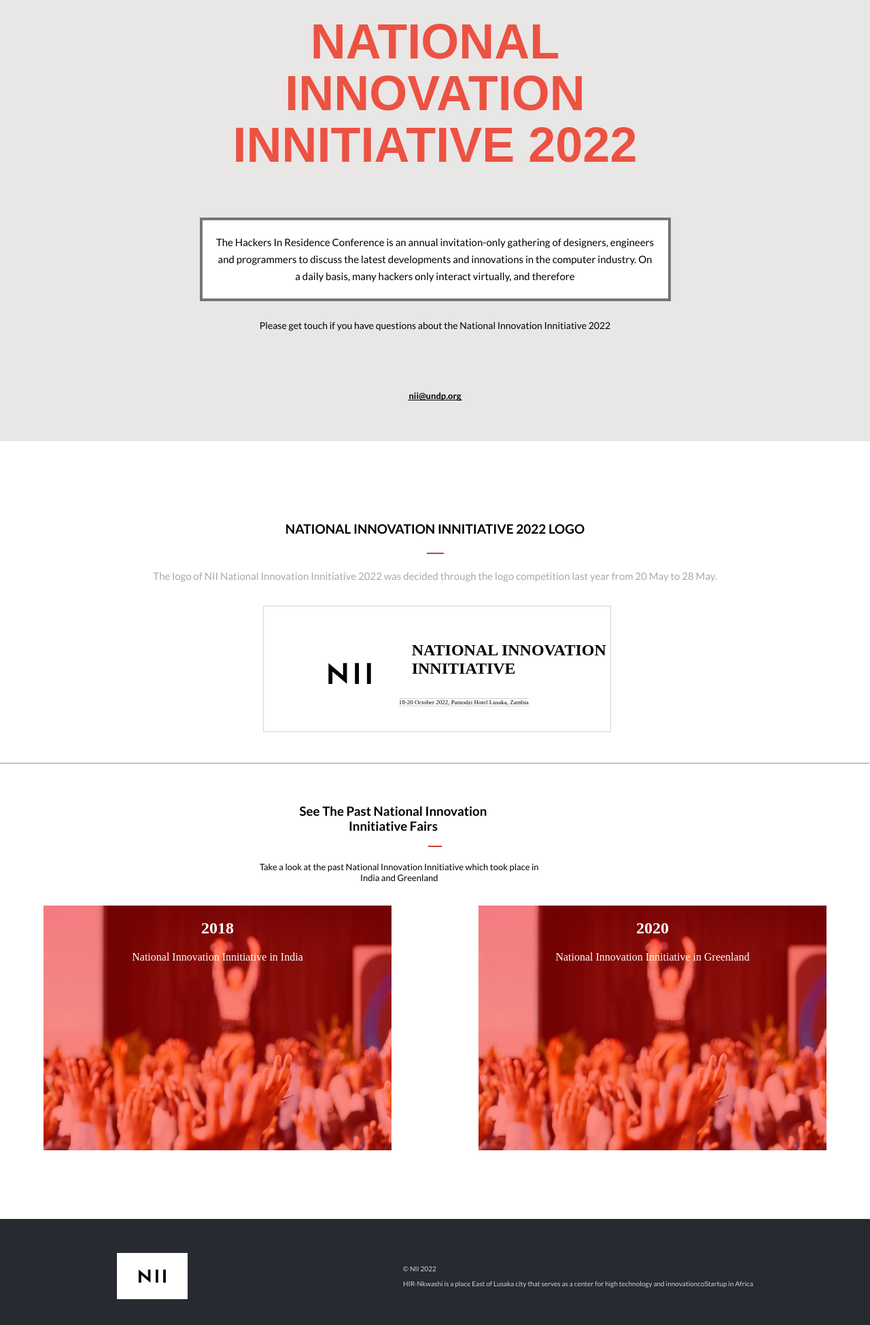
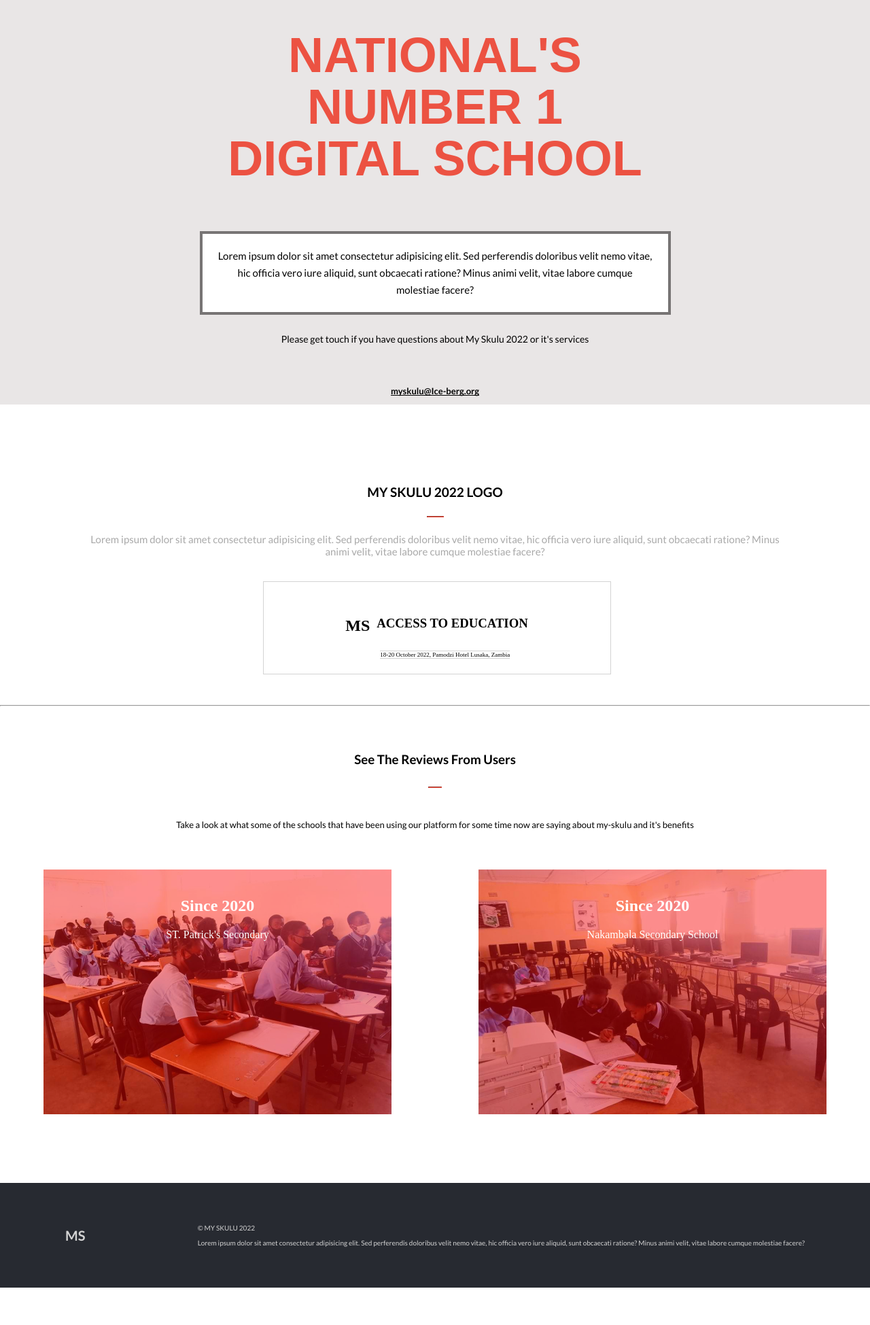
Before and after one commit to ice949/My-Skulu, a website: page about.html in a window 1280 px wide. Shown: the part 223-2172 px from the top of the page at 68% size. After the commit the page ends 2117 px from the top, so only its background shows below. Drawn offline with Linux system fonts and the light colour scheme; a web font is replaced by a local one.

Commit message:
style some

```diff
--- a/about.html
+++ b/about.html
@@ -17,7 +17,7 @@
     <link rel="stylesheet" href="style.css" />
     <link rel="stylesheet" href="styles.css" />
     <link href="http://fonts.cdnfonts.com/css/cocogoose" rel="stylesheet" />
-    <title>NII ZAMBIA</title>
+    <title>My skulu/about</title>
   </head>
   <body>
     <header>
@@ -30,13 +30,13 @@
           <li>Logout</li>
         </ul>
       </nav>
-      <div class="toggle-Menu">
+      <div class="toggle-Menu2">
         <div class="toggleMenu">
           <i class="fas fa-bars" id="humbergar"></i>
         </div>
         <a href="index.html"
-          ><img src="logo.png" alt="logo" class="topLogo"
-        /></a>
+          ><h1  class="topLogo">MS</h1>
+        </a>
         <nav class="navbar1">
           <ul class="abtMenu">
             <li><a href="about.html">About</a></li>
@@ -44,7 +44,7 @@
             <li><a href="#Join">Join</a></li>
             <li><a href="#Sponsor">Sponsor</a></li>
             <li><a href="#News">News</a></li>
-            <li><a href="index.html" class="niicompaign">NII Compaign</a></li>
+            <li><a href="index.html" class="niicompaign">MS Compaign</a></li>
           </ul>
         </nav>
         <nav class="mobileMenu">
@@ -61,38 +61,39 @@
     </header>
     <section class="s1">
       <div class="about">
-        <h3 class="abthello">"Hello! Zambian Innovators"</h3>
-        <h1 class="abtTitle">NATIONAL INNOVATION INNITIATIVE 2022</h1>
+        <h3 class="abthello">"Hello Dear! Welcome To The"</h3>
+        <h1 class="abtTitle">NATIONAL'S NUMBER 1 DIGITAL SCHOOL</h1>
         <div>
           <p class="abtMainText">
-            The Hackers In Residence Conference is an annual invitation-only
-            gathering of designers, engineers and programmers to discuss the
-            latest developments and innovations in the computer industry. On a
-            daily basis, many hackers only interact virtually, and therefore
+            Lorem ipsum dolor sit amet consectetur adipisicing elit.
+             Sed perferendis doloribus velit nemo vitae,
+             hic officia vero iure aliquid, sunt obcaecati ratione?
+              Minus animi velit, vitae labore cumque molestiae facere?
           </p>
         </div>
       </div>
 
       <h2 class="contact">
-        Please get touch if you have questions about the National Innovation
-        Innitiative 2022
+        Please get touch if you have questions about My Skulu 2022 or it's services
       </h2>
-      <p class="contactEmail">nii@undp.org</p>
+      <p class="contactEmail">myskulu@Ice-berg.org</p>
     </section>
 
     <section class="s5">
       <div class="logoCredit">
-        <h2 class="abtTitleLogo">NATIONAL INNOVATION INNITIATIVE 2022 LOGO</h2>
+        <h2 class="abtTitleLogo">MY SKULU 2022 LOGO</h2>
         <hr class="line2" />
         <p class="abttext">
-          The logo of NII National Innovation Innitiative 2022 was decided through the logo
-          competition last year from 20 May to 28 May.
+          Lorem ipsum dolor sit amet consectetur adipisicing elit.
+             Sed perferendis doloribus velit nemo vitae,
+             hic officia vero iure aliquid, sunt obcaecati ratione?
+              Minus animi velit, vitae labore cumque molestiae facere?
         </p>
 
         <div class="logoCredit2">
-          <img src="logo.png" alt="NII logo" class="hirLogo" />
+          <h1>MS</h1>
           <div>
-            <h2 class="hirafrica">NATIONAL INNOVATION INNITIATIVE</h2>
+            <h3 class="hirafric1a">ACCESS TO EDUCATION</h3>
             <p class="smalldate">
               <span class="abtdate">18-20 October 2022, Pamodzi Hotel Lusaka, Zambia</span>
             </p>
@@ -104,23 +105,22 @@
 
     <section class="s2">
       <div>
-        <h3 class="pastEvents">See The Past National Innovation Innitiative Fairs</h3>
+        <h3 class="pastEvents">See The Reviews From Users</h3>
         <hr class="pastEventsLine" />
       </div>
       <div>
         <p class="pastEventsText">
-          Take a look at the past National Innovation Innitiative which took place in
-          India and Greenland
+          Take a look at what some of the schools that have been using our platform for some time now are saying about my-skulu and it's benefits
         </p>
       </div>
       <div class="pastimgcards">
         <div class="pastImage">
-          <h2>2018</h2>
-          <p>National Innovation Innitiative in India</p>
+          <h2>Since 2020</h2>
+          <p>ST. Patrick's Secondary</p>
         </div>
         <div class="pastImage1">
-          <h2>2020</h2>
-          <p>National Innovation Innitiative in Greenland</p>
+          <h2>Since 2020</h2>
+          <p>Nakambala Secondary School</p>
         </div>
       </div>
       </section>
@@ -140,12 +140,14 @@
       </section>
     <footer>
       <div class="abtfooter">
-        <img src="logo.png" alt="eventlogo" class="eventlogo" />
+        <h1>MS</h1>
         <div>
-          <p>&copy; NII 2022</p>
+          <p>&copy; MY SKULU 2022</p>
           <p>
-            HIR-Nkwashi is a place East of Lusaka city that serves as a center
-            for high technology and innovationcoStartup in Africa
+            Lorem ipsum dolor sit amet consectetur adipisicing elit.
+             Sed perferendis doloribus velit nemo vitae,
+             hic officia vero iure aliquid, sunt obcaecati ratione?
+              Minus animi velit, vitae labore cumque molestiae facere?
           </p>
         </div>
       </div>
--- a/index.css
+++ b/index.css
@@ -18,7 +18,7 @@ body {
   background-image: url(images1/st1.jpeg);
   background-repeat: no-repeat;
   /* background-color: rgba(43, 109, 205, 0.22); */
-  background-size: 100% 60vh;
+  background-size: 100% 100%;
 }
 
 h1 {
--- a/modules/clickEvents.js
+++ b/modules/clickEvents.js
@@ -17,6 +17,8 @@ studentLog.addEventListener("submit", (e) => {
   } else {
     modalPage.classList.remove("none");
   }
+  userId.value = "";
+  userPass.value = "";
 });
 
 staffLog.addEventListener("submit", (e) => {
--- a/style.css
+++ b/style.css
@@ -61,6 +61,16 @@ header {
   margin: 0 auto;
   align-items: center;
   justify-content: space-between;
+  color: #ec5242;
+}
+
+.toggle-Menu2 {
+  display: flex;
+  padding: 10px 20px 20px;
+  width: 100%;
+  margin: 0 auto;
+  align-items: center;
+  justify-content: space-between;
 }
 
 .closemenu {
@@ -71,7 +81,7 @@ header {
 
 .toggleMenu i {
   font-size: 30px;
-  color: gray;
+  color: #ec5242;
   cursor: pointer;
   margin-bottom: 50px;
   width: 10%;
@@ -331,7 +341,7 @@ header {
 }
 
 .sec1 {
-  background: url("inno.jpeg");
+  background: url("./images1/school4.jpeg");
   background-size: 100% 100%;
   box-shadow: inset 0 0 0 2000px rgba(179, 169, 169, 0.438);
   width: 100%;
@@ -448,6 +458,7 @@ header {
   width: 95%;
   margin: 20px auto;
   gap: 32px;
+  padding: 15px;
 }
 
 .footerlogo {
--- a/styles.css
+++ b/styles.css
@@ -76,7 +76,10 @@
 .pastEvents {
   font-family: 'lato', sans-serif;
   text-align: center;
-  width: 70%;
+  width: 100%;
+  display: flex;
+  justify-content: center;
+  padding: 10px;
 }
 
 .pastEventsLine {
@@ -88,12 +91,15 @@
   text-align: center;
   font-family: 'Lato', sans-serif;
   font-size: 13px;
-  width: 80%;
+  width: 100%;
+  display: flex;
+  justify-content: center;
+  padding: 25px;
 }
 
 .pastImage {
   color: white;
-  background-image: url("images/image1.jpg");
+  background-image: url("images1/st7.jpeg");
   height: 195px;
   background-repeat: no-repeat;
   background-size: 100% 100%;
@@ -102,11 +108,12 @@
   margin-bottom: 20px;
   box-shadow: inset 0 0 0 2000px rgba(255, 0, 0, 0.438);
   text-align: center;
+  padding: 20px;
 }
 
 .pastImage1 {
   color: white;
-  background-image: url("images/image1.jpg");
+  background-image: url("images1/st11.jpeg");
   height: 195px;
   background-repeat: no-repeat;
   background-size: 100% 100%;
@@ -115,7 +122,7 @@
   margin-bottom: 20px;
   box-shadow: inset 0 0 0 2000px rgba(255, 0, 0, 0.438);
   text-align: center;
-  padding-bottom: 24px;
+  padding: 20px;
 }
 
 .abttext {
@@ -149,8 +156,6 @@ header {
 .abtdate {
   font-size: xx-small;
   margin-top: -56px;
-  padding-left: -9px;
-  margin-left: -24px;
   border-top: 1px solid #d3d3d3;
   border-bottom: 1px solid #d3d3d3;
 }
@@ -224,12 +229,7 @@ header {
   font-family: 'Lato', sans-serif;
   text-align: center;
   border-bottom: 1px solid;
-
-  /* padding: 40px;
-  width: 140px; */
   padding-bottom: 5px;
-  margin-left: 60px;
-  justify-items: center;
 }
 
 .eventlogo {
@@ -259,6 +259,7 @@ header {
   font-size: 10px;
   background-color: #fff;
   gap: 13px;
+  padding: 15px;
 }
 
 .logoCredit {
@@ -368,22 +369,6 @@ header {
 
   .abtHello {
     display: none;
-  }
-
-  .contactEmail {
-    font-size: 13px;
-    display: flex;
-    justify-content: center;
-    font-weight: 600;
-    line-height: 1px;
-    font-family: 'Lato', sans-serif;
-    text-align: center;
-    border-bottom: 1px solid black;
-    padding: 40px;
-    width: 0;
-    padding-bottom: 5px;
-    margin: 0 44% 60px 44%;
-    justify-items: center;
   }
 
   .contact {
```
Also changed, not shown: index.html (+12 -8 lines), main.js (+11 -11 lines).
